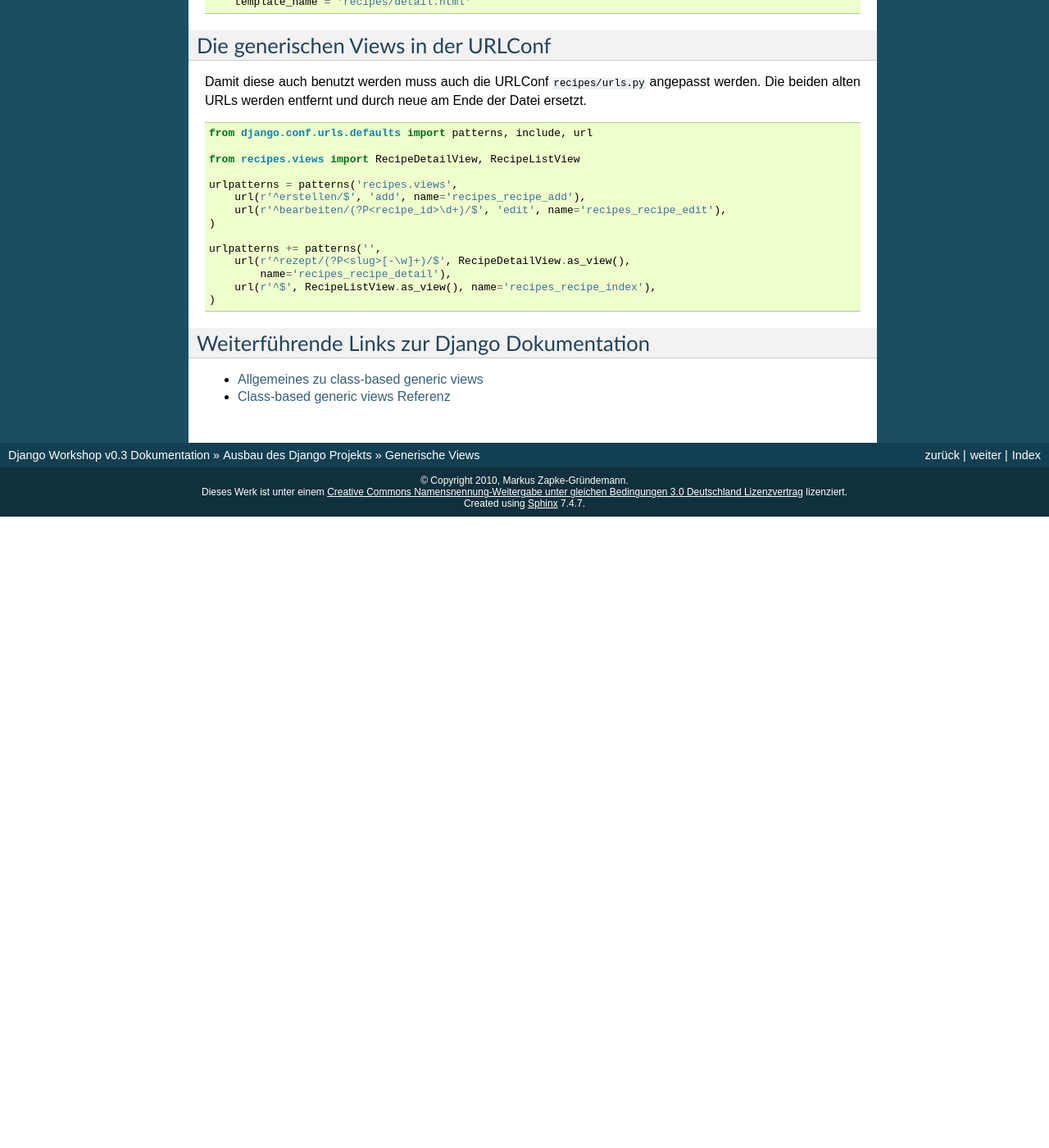
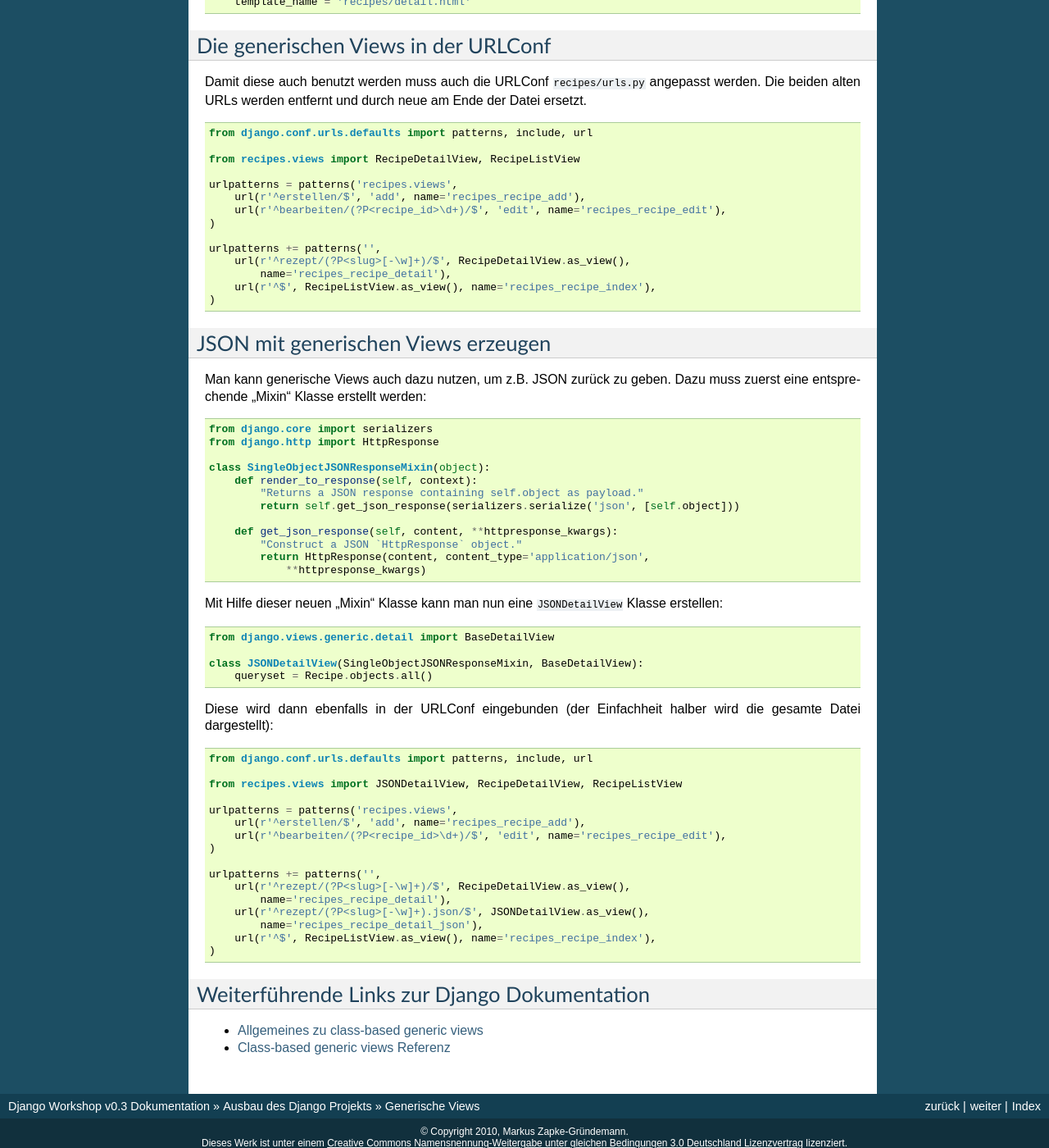
Before and after one commit to keimlink/django-workshop, a Sphinx documentation site: the page built from docs/ausbau/generische_views.rst, in a window 1280 px wide and 1400 px high, scrolled down 630 px. Shown: the whole window at 82% size. Built offline with Sphinx 7.4.7, drawn with Linux system fonts in a browser that asks for light colours; before the commit the page ends 1260 px from its top, so only the background shows below that; some of the changed text lies outside the part shown.

Commit message:
Generischen CBV zur Erzeugung von JSON hinzugefügt.

```diff
--- a/docs/ausbau/generische_views.rst
+++ b/docs/ausbau/generische_views.rst
@@ -63,6 +63,59 @@ am Ende der Datei ersetzt.
         url(r'^$', RecipeListView.as_view(), name='recipes_recipe_index'),
     )
 
+JSON mit generischen Views erzeugen
+===================================
+
+Man kann generische Views auch dazu nutzen, um z.B. JSON zurück zu geben. Dazu muss zuerst eine
+entsprechende "Mixin" Klasse erstellt werden:
+
+..  code-block:: python
+
+    from django.core import serializers
+    from django.http import HttpResponse
+
+    class SingleObjectJSONResponseMixin(object):
+        def render_to_response(self, context):
+            "Returns a JSON response containing self.object as payload."
+            return self.get_json_response(serializers.serialize('json', [self.object]))
+
+        def get_json_response(self, content, **httpresponse_kwargs):
+            "Construct a JSON `HttpResponse` object."
+            return HttpResponse(content, content_type='application/json',
+                **httpresponse_kwargs)
+
+Mit Hilfe dieser neuen "Mixin" Klasse kann man nun eine ``JSONDetailView``
+Klasse erstellen:
+
+..  code-block:: python
+
+    from django.views.generic.detail import BaseDetailView
+
+    class JSONDetailView(SingleObjectJSONResponseMixin, BaseDetailView):
+        queryset = Recipe.objects.all()
+
+Diese wird dann ebenfalls in der URLConf eingebunden (der Einfachheit halber
+wird die gesamte Datei dargestellt):
+
+..  code-block:: python
+
+    from django.conf.urls.defaults import patterns, include, url
+
+    from recipes.views import JSONDetailView, RecipeDetailView, RecipeListView
+
+    urlpatterns = patterns('recipes.views',
+        url(r'^erstellen/$', 'add', name='recipes_recipe_add'),
+        url(r'^bearbeiten/(?P<recipe_id>\d+)/$', 'edit', name='recipes_recipe_edit'),
+    )
+
+    urlpatterns += patterns('',
+        url(r'^rezept/(?P<slug>[-\w]+)/$', RecipeDetailView.as_view(),
+            name='recipes_recipe_detail'),
+        url(r'^rezept/(?P<slug>[-\w]+).json/$', JSONDetailView.as_view(),
+            name='recipes_recipe_detail_json'),
+        url(r'^$', RecipeListView.as_view(), name='recipes_recipe_index'),
+    )
+
 Weiterführende Links zur Django Dokumentation
 =============================================
 
```
Also changed, not shown: 2 other files.
